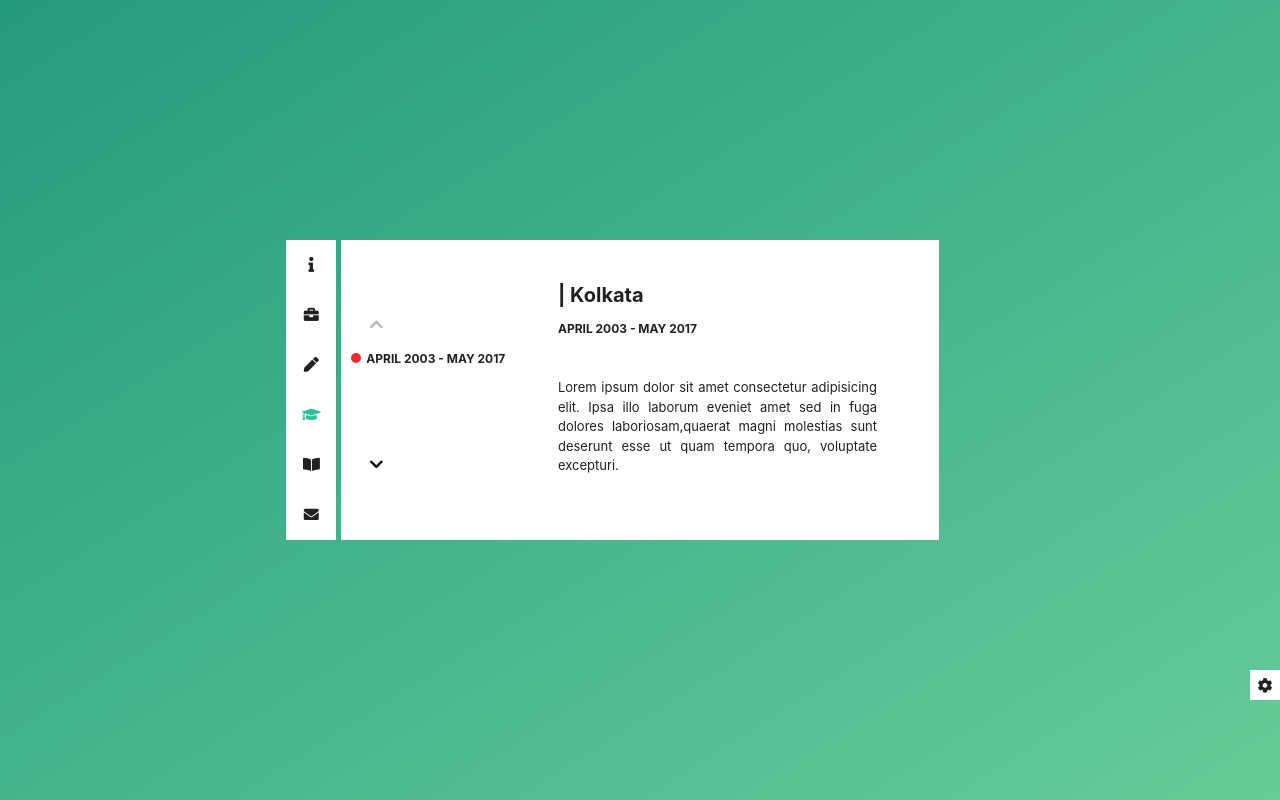
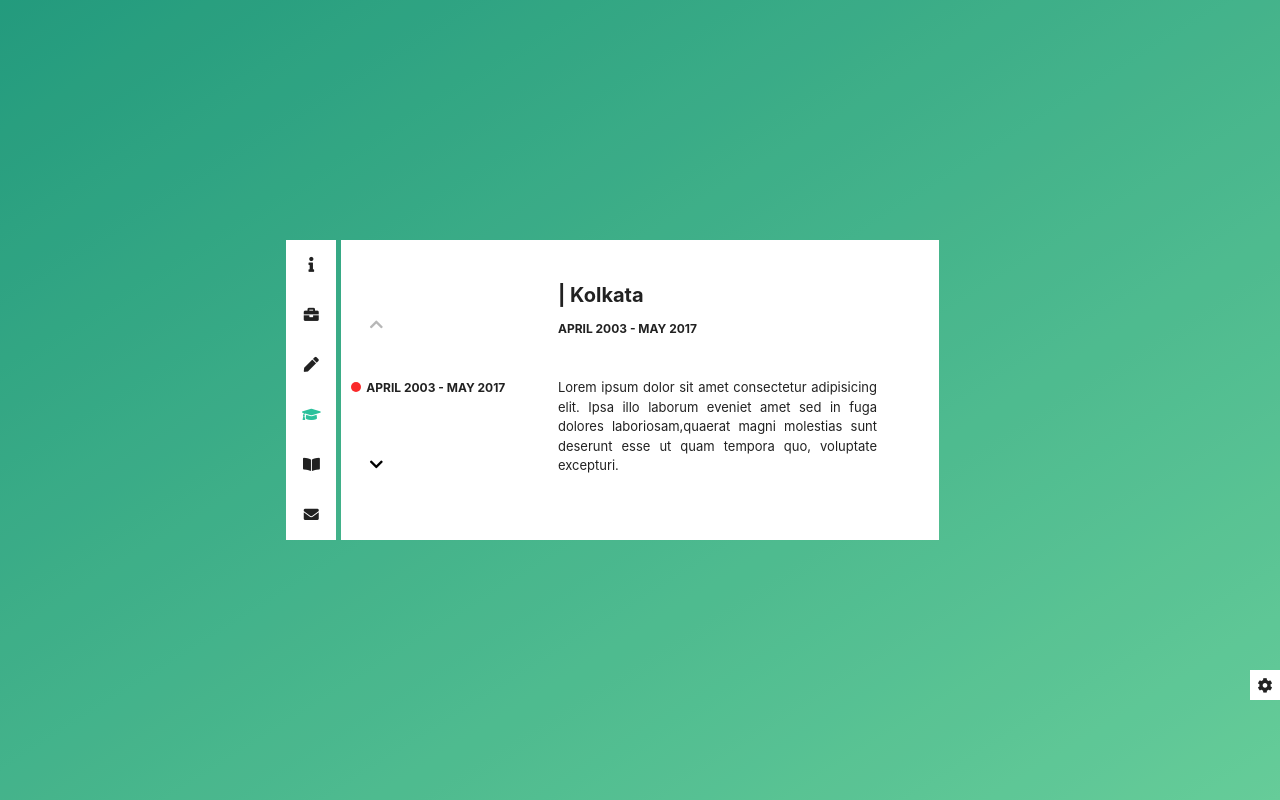
Before and after one commit to vatsal-kandoi/v1, an Angular app: page /educations in a window 1280 px wide. Built offline with nearby package versions, Linux system fonts and the light colour scheme.

Commit message:
Minor change in CSS

```diff
--- a/src/app/educations/educations.component.css
+++ b/src/app/educations/educations.component.css
@@ -12,7 +12,8 @@
     left: 10px;
     display: flex;
     flex-direction: column;
-    align-items: center;
+
+    justify-content: center;
     overflow: hidden;
 }
 .prev{
--- a/src/app/experiences/experiences.component.css
+++ b/src/app/experiences/experiences.component.css
@@ -10,7 +10,7 @@
     height: 100px;
     left: 10px;
     display: flex;
-    align-items: center;
+    justify-content: center;
     flex-direction: column;
     overflow: hidden;
 }
--- a/src/app/projects/projects.component.css
+++ b/src/app/projects/projects.component.css
@@ -32,7 +32,7 @@
     height: 100px;
     left: 10px;
     display: flex;
-    align-items: center;
+    justify-content: center;
     flex-direction: column;
     overflow: hidden;
 }
```
